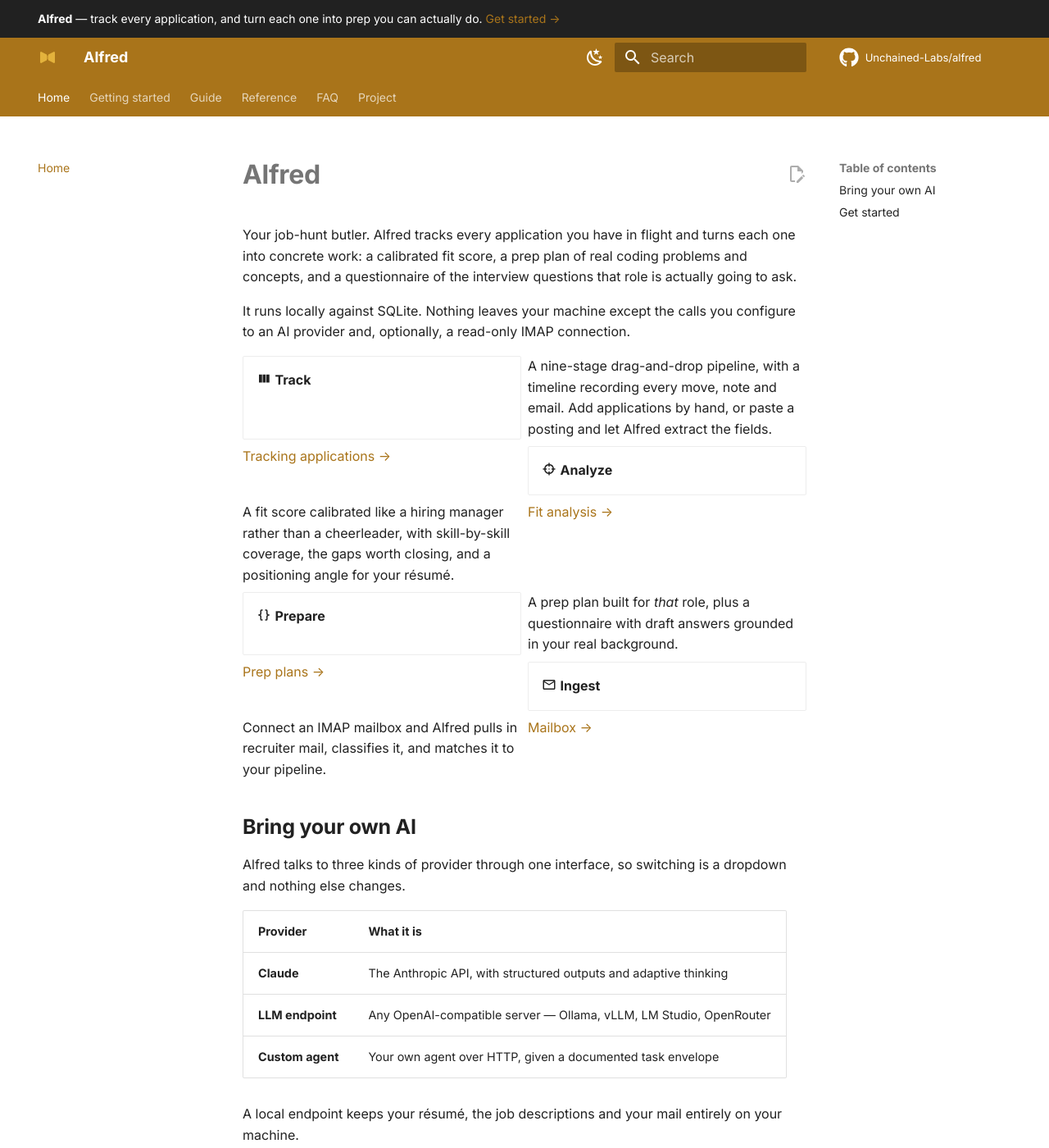
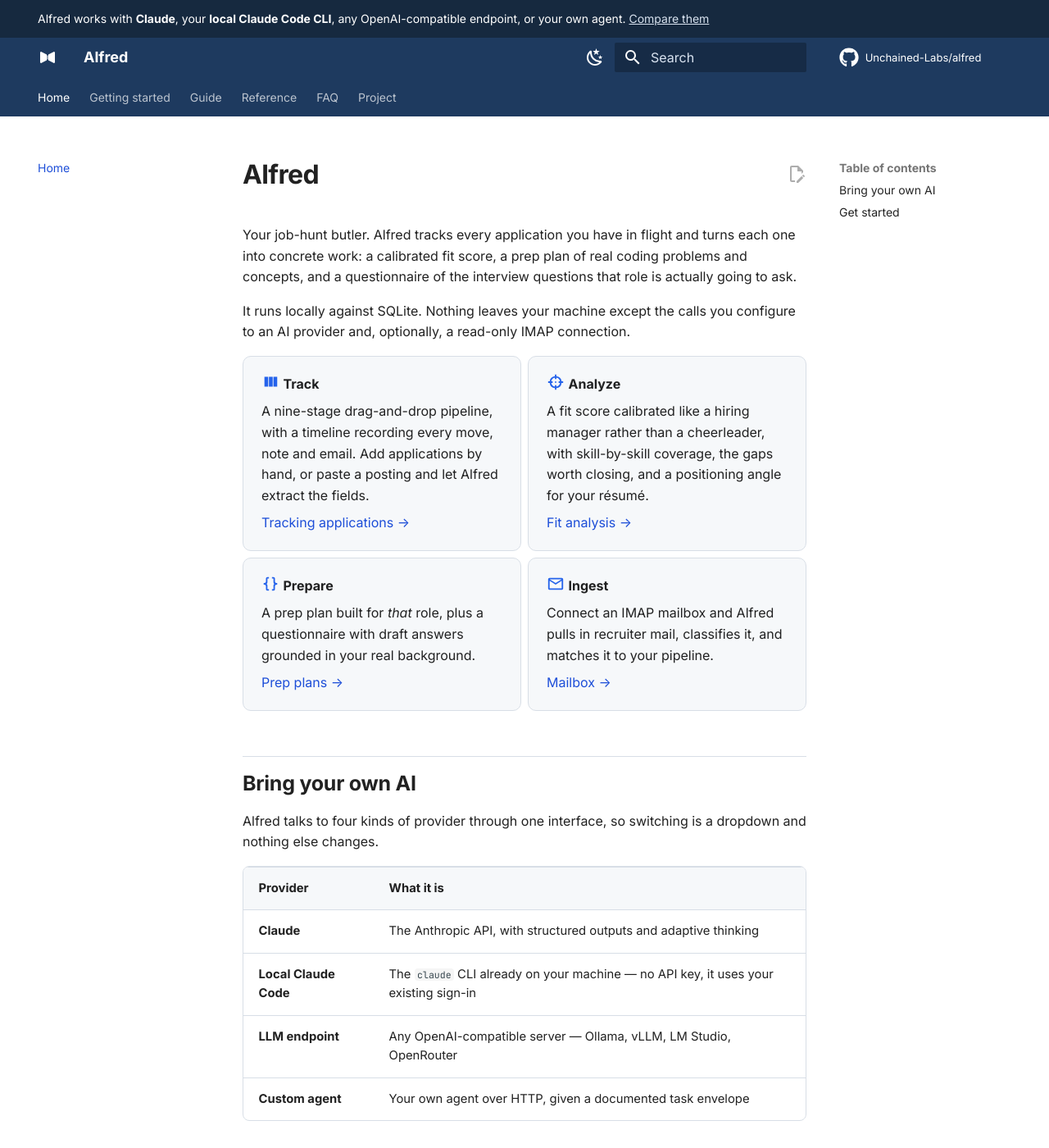
Before and after one commit to Unchained-Labs/alfred, an MkDocs documentation site: the page built from docs/index.md, in a window 1280 px wide and 1400 px high. Shown: the whole window at 82% size. Built offline with MkDocs 1.6.1 and Material for MkDocs 9.7.7, drawn with Linux system fonts in a browser that asks for light colours; comment, search, counter and statistics services are not loaded.

Commit message:
Rebrand to slate blue, and fix the broken docs cards (#15)
The docs site had three separate problems.

**The feature cards were visually broken** — their text rendered outside the card
borders. Prettier had collapsed the four-space list indentation that Material for
MkDocs needs for grid cards, so each continuation paragraph escaped its list
item. Prettier does not understand Material's markdown extensions, so docs/ is
now excluded from it; mkdocs --strict still validates the content, and the
content tabs (which Prettier left alone) are unaffected.

**The palette was not readable.** Measured, the old ochre failed four of six WCAG
checks: dark-mode header text sat at 1.96:1 and light-mode links at 4.04:1. Slate
blue clears 4.5:1 everywhere — 11.50/17.28 for header text, 6.70/8.06 for links,
5.17/10.90 for the accent. Links also no longer inherit the primary colour, which
is what made them muddy navy on white.

**The home page was stale**, still advertising three providers.

The app is rebranded to match, with one deliberate asymmetry. In dark mode the
saturated-blue band is entirely occupied by the ordinal stage ramp, and measuring
OKLab dE put every light-blue brand candidate between 1.7 and 8.2 from a ramp
step, against a floor of 15 — a blue button would have read as a stage chip. So
chrome is deep navy on light and near-neutral #eef2f8 on dark (dE 16.4, the
lightest value that clears), which keeps "blue means pipeline stage" unambiguous.

Chart colours are untouched. Moving the surfaces to navy did change one of the
validator's checks, so contrast was re-measured against the new grounds: every
series, ramp step and status colour still passes, and the three light-mode hues
that rely on the relief rule are the same three as before.


Claude-Session: https://claude.ai/code/session_011Rxb3CGaY7bQ7KhJbiWdea

Co-authored-by: Claude Opus 5 <noreply@anthropic.com>

```diff
--- a/docs/assets/extra.css
+++ b/docs/assets/extra.css
@@ -1,47 +1,180 @@
-/* Alfred docs theme — the app's gold accent on its own surfaces. */
+/* ==========================================================================
+ * Alfred docs theme — slate blue.
+ *
+ * Every colour here was measured rather than chosen by eye. The previous
+ * ochre failed four of six WCAG checks; worst was dark-mode header text at
+ * 1.96:1, which is effectively unreadable. These clear 4.5:1 everywhere:
+ *
+ *            header text on primary   link on page   accent on page
+ *   light            11.50:1             6.70:1          5.17:1
+ *   dark             17.28:1             8.06:1         10.90:1
+ * ========================================================================== */
+
 :root,
 [data-md-color-scheme="default"] {
-  --md-primary-fg-color: #a9741a;
-  --md-primary-fg-color--light: #c08c2b;
-  --md-primary-fg-color--dark: #8c5f12;
-  --md-accent-fg-color: #2a78d6;
-  --al-surface: #f3f3ef;
-  --al-border: #e1e0d9;
-  --al-dim: #898781;
+  --md-primary-fg-color: #1e3a5f;
+  --md-primary-fg-color--light: #2b4a6f;
+  --md-primary-fg-color--dark: #16293f;
+  --md-primary-bg-color: #ffffff;
+  --md-primary-bg-color--light: #d8e2ef;
+
+  --md-accent-fg-color: #2563eb;
+  --md-accent-fg-color--transparent: rgb(37 99 235 / 0.1);
+
+  /* Links must not inherit the primary, or they read as muddy navy on white. */
+  --md-typeset-a-color: #1d4ed8;
+
+  /* Default footer is near-black and clashes with the navy header. */
+  --md-footer-bg-color: #16293f;
+  --md-footer-bg-color--dark: #0f1b2d;
+
+  --al-surface: #f6f8fa;
+  --al-border: #d8dee6;
+  --al-dim: #5b6775;
 }
 
 [data-md-color-scheme="slate"] {
-  --md-hue: 240;
-  --md-default-bg-color: #0b0b0e;
-  --md-default-fg-color: #ffffff;
-  --md-default-fg-color--light: #c3c2b7;
-  --md-default-fg-color--lighter: #898781;
-  --md-default-fg-color--lightest: #383835;
-  --md-code-bg-color: #15151a;
-  --md-code-fg-color: #c3c2b7;
-  --md-primary-fg-color: #e3b23c;
-  --md-primary-fg-color--light: #f3c65a;
-  --md-primary-fg-color--dark: #a9741a;
-  --md-primary-bg-color: #0b0b0e;
-  --md-accent-fg-color: #3987e5;
-  --md-typeset-a-color: #3987e5;
-  --md-footer-bg-color: #0b0b0e;
-  --md-footer-bg-color--dark: #08080a;
-  --al-surface: #15151a;
-  --al-border: rgb(255 255 255 / 0.1);
-  --al-dim: #898781;
+  --md-hue: 222;
+
+  --md-default-bg-color: #0b0f17;
+  --md-default-fg-color: #e9eef6;
+  --md-default-fg-color--light: #c2cbd8;
+  --md-default-fg-color--lighter: #8d99a9;
+  --md-default-fg-color--lightest: #3a4454;
+
+  --md-code-bg-color: #141a24;
+  --md-code-fg-color: #c2cbd8;
+
+  --md-primary-fg-color: #0f1b2d;
+  --md-primary-fg-color--light: #1e3a5f;
+  --md-primary-fg-color--dark: #0a121e;
+  --md-primary-bg-color: #ffffff;
+  --md-primary-bg-color--light: #c2cbd8;
+
+  --md-accent-fg-color: #93c5fd;
+  --md-accent-fg-color--transparent: rgb(147 197 253 / 0.1);
+
+  --md-typeset-a-color: #7aa7f0;
+
+  --md-footer-bg-color: #0a121e;
+  --md-footer-bg-color--dark: #070d16;
+
+  --al-surface: #141a24;
+  --al-border: #263142;
+  --al-dim: #8d99a9;
 }
 
-.md-typeset table:not([class]) {
-  font-size: 0.72rem;
+/* ==========================================================================
+ * Typography
+ * ========================================================================== */
+
+.md-typeset h1 {
+  font-weight: 650;
+  letter-spacing: -0.02em;
+  color: var(--md-default-fg-color);
 }
 
-.md-typeset h1,
 .md-typeset h2 {
   font-weight: 600;
   letter-spacing: -0.01em;
+  margin-top: 2.2em;
+  padding-top: 0.6em;
+  border-top: 1px solid var(--al-border);
 }
+
+.md-typeset h3 {
+  font-weight: 600;
+  letter-spacing: -0.005em;
+}
+
+/* The announcement bar is chrome, not content — keep it quiet. */
+.md-banner {
+  background: var(--md-primary-fg-color--dark);
+  font-size: 0.7rem;
+}
+
+.md-banner a,
+.md-banner a:hover {
+  color: var(--md-primary-bg-color--light);
+  text-decoration: underline;
+}
+
+/* ==========================================================================
+ * Tables — the docs lean on them heavily, so make them legible
+ * ========================================================================== */
+
+.md-typeset table:not([class]) {
+  font-size: 0.74rem;
+  border: 1px solid var(--al-border);
+  border-radius: 8px;
+  overflow: hidden;
+}
+
+.md-typeset table:not([class]) th {
+  background: var(--al-surface);
+  font-weight: 600;
+  white-space: nowrap;
+}
+
+.md-typeset table:not([class]) td,
+.md-typeset table:not([class]) th {
+  border-top: 1px solid var(--al-border);
+}
+
+/* ==========================================================================
+ * Grid cards — equal height, quiet border, lift on hover
+ * ========================================================================== */
+
+.md-typeset .grid.cards > ul > li {
+  border: 1px solid var(--al-border);
+  border-radius: 10px;
+  padding: 1rem 1.1rem;
+  background: var(--al-surface);
+  transition:
+    border-color 150ms,
+    transform 150ms;
+}
+
+.md-typeset .grid.cards > ul > li:hover {
+  border-color: var(--md-accent-fg-color);
+  transform: translateY(-2px);
+  box-shadow: none;
+}
+
+.md-typeset .grid.cards > ul > li > hr {
+  display: none;
+}
+
+.md-typeset .grid.cards > ul > li .twemoji,
+.md-typeset .grid.cards > ul > li svg {
+  width: 1.1rem;
+  height: 1.1rem;
+  fill: var(--md-accent-fg-color);
+  vertical-align: -0.2em;
+}
+
+/* ==========================================================================
+ * Code
+ * ========================================================================== */
 
 .md-typeset code {
   border-radius: 4px;
+  font-size: 0.78em;
 }
+
+.md-typeset pre > code {
+  border-radius: 8px;
+}
+
+/* ==========================================================================
+ * Admonitions — thinner, less shouty than the default
+ * ========================================================================== */
+
+.md-typeset .admonition,
+.md-typeset details {
+  border-width: 0 0 0 3px;
+  border-radius: 6px;
+  box-shadow: none;
+  background: var(--al-surface);
+  font-size: 0.74rem;
+}
--- a/docs/index.md
+++ b/docs/index.md
@@ -12,46 +12,47 @@ configure to an AI provider and, optionally, a read-only IMAP connection.
 
 - :material-view-column: **Track**
 
-  A nine-stage drag-and-drop pipeline, with a timeline recording every move,
-  note and email. Add applications by hand, or paste a posting and let Alfred
-  extract the fields.
+    A nine-stage drag-and-drop pipeline, with a timeline recording every move,
+    note and email. Add applications by hand, or paste a posting and let Alfred
+    extract the fields.
 
-  [Tracking applications →](guide/tracking.md)
+    [Tracking applications →](guide/tracking.md)
 
 - :material-target: **Analyze**
 
-  A fit score calibrated like a hiring manager rather than a cheerleader, with
-  skill-by-skill coverage, the gaps worth closing, and a positioning angle for
-  your résumé.
+    A fit score calibrated like a hiring manager rather than a cheerleader, with
+    skill-by-skill coverage, the gaps worth closing, and a positioning angle for
+    your résumé.
 
-  [Fit analysis →](guide/analysis.md)
+    [Fit analysis →](guide/analysis.md)
 
 - :material-code-braces: **Prepare**
 
-  A prep plan built for _that_ role, plus a questionnaire with draft answers
-  grounded in your real background.
+    A prep plan built for _that_ role, plus a questionnaire with draft answers
+    grounded in your real background.
 
-  [Prep plans →](guide/prep.md)
+    [Prep plans →](guide/prep.md)
 
 - :material-email-outline: **Ingest**
 
-  Connect an IMAP mailbox and Alfred pulls in recruiter mail, classifies it,
-  and matches it to your pipeline.
+    Connect an IMAP mailbox and Alfred pulls in recruiter mail, classifies it,
+    and matches it to your pipeline.
 
-  [Mailbox →](guide/mailbox.md)
+    [Mailbox →](guide/mailbox.md)
 
 </div>
 
 ## Bring your own AI
 
-Alfred talks to three kinds of provider through one interface, so switching is a
+Alfred talks to four kinds of provider through one interface, so switching is a
 dropdown and nothing else changes.
 
-| Provider         | What it is                                                         |
-| ---------------- | ------------------------------------------------------------------ |
-| **Claude**       | The Anthropic API, with structured outputs and adaptive thinking   |
+| Provider | What it is |
+| --- | --- |
+| **Claude** | The Anthropic API, with structured outputs and adaptive thinking |
+| **Local Claude Code** | The `claude` CLI already on your machine — no API key, it uses your existing sign-in |
 | **LLM endpoint** | Any OpenAI-compatible server — Ollama, vLLM, LM Studio, OpenRouter |
-| **Custom agent** | Your own agent over HTTP, given a documented task envelope         |
+| **Custom agent** | Your own agent over HTTP, given a documented task envelope |
 
 A local endpoint keeps your résumé, the job descriptions and your mail entirely
 on your machine.
--- a/docs/overrides/main.html
+++ b/docs/overrides/main.html
@@ -1,4 +1,4 @@
-{% extends "base.html" %} {% block announce %} <strong>Alfred</strong> — track every
-application, and turn each one into prep you can actually do.
-<a href="{{ 'getting-started/install/' | url }}">Get started →</a>
+{% extends "base.html" %}
+{% block announce %}
+  Alfred works with <strong>Claude</strong>, your <strong>local Claude Code CLI</strong>, any OpenAI-compatible endpoint, or your own agent. <a href="{{ 'reference/ai-providers/' | url }}">Compare them</a>
 {% endblock %}
--- a/mkdocs.yml
+++ b/mkdocs.yml
@@ -10,7 +10,7 @@ theme:
   name: material
   custom_dir: docs/overrides
   logo: assets/logo.svg
-  favicon: assets/logo.svg
+  favicon: assets/favicon.svg
   font:
     text: Inter
     code: JetBrains Mono
```
Also changed, not shown: CHANGELOG.md (+7 -0 lines), src/app/globals.css (+45 -32 lines), docs/assets/favicon.svg (added), docs/assets/logo.svg, 1 other file.
